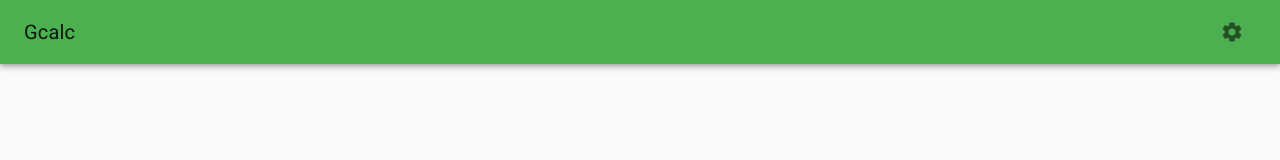
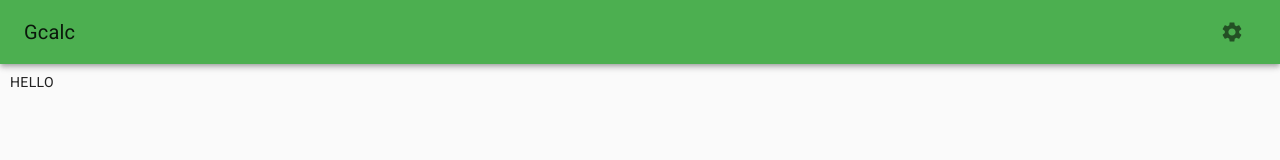
Before and after one commit to natetheadequate/eqcalc.ml, a React (Create React App) app: page / in a window 1280 px wide. Both pictures are taken after a click on the button "Settings Button". Shown: the top 160 px of the page. Built offline with nearby package versions, Linux system fonts and the light colour scheme.

Commit message:
arrow function opening of menu

```diff
--- a/src/App.jsx
+++ b/src/App.jsx
@@ -5,6 +5,7 @@ import { ThemeProvider, createMuiTheme } from '@material-ui/core/styles';
 import CssBaseline from '@material-ui/core/CssBaseline';
 import { lightBlue, teal, orange, pink, yellow, green, lightGreen } from '@material-ui/core/colors';
 import StyledAppBar from './StyledAppBar';
+import SettingsPaper from './SettingsPaper';
 
 function App() {
     const defaultThemeLight = createMuiTheme({
@@ -21,10 +22,14 @@ function App() {
             },
         }
     })
-    const [theme, setTheme] = useState({palette: {
-        primary: undefined
-    }});
+    const [theme, setTheme] = useState({
+        palette: {
+            primary: undefined
+        }
+    });
     const defaultTheme = useMediaQuery('(prefers-color-scheme: dark)') ? defaultThemeDark : defaultThemeLight;// when this line first runs, it is light mode always. Then the media query updates
+
+    const [settingsPaperOpen, setSettingsPaperOpen] = useState(false);
     return (
         <ThemeProvider theme={defaultTheme}>
             <ThemeProvider theme={(outerTheme) => createMuiTheme({
@@ -35,7 +40,8 @@ function App() {
                 },
             })}>
                 <CssBaseline>
-                    <StyledAppBar>adsfsdf</StyledAppBar>
+                    <StyledAppBar openSettings={() => setSettingsPaperOpen} />
+                    {(settingsPaperOpen) && <SettingsPaper settings={{ 'theme': [theme, setTheme] }} close={() => setSettingsPaperOpen(false)} />}
                 </CssBaseline>
             </ThemeProvider>
         </ThemeProvider>
--- /dev/null
+++ b/src/SettingsPaper.jsx
@@ -0,0 +1,18 @@
+import React from 'react';
+import { withStyles, Button } from '@material-ui/core';
+
+const styles = {
+    root: {
+        position: 'absolute',
+        width: '100%',
+        height: '100%'
+    }
+}
+function SettingsPaper({ close }) {
+
+    return (
+        <Button onClick={()=>close()} className="root">Hello</Button>
+    );
+}
+
+export default withStyles(styles)(SettingsPaper);
--- a/src/StyledAppBar.jsx
+++ b/src/StyledAppBar.jsx
@@ -1,7 +1,8 @@
-import React from 'react';
+import React, { useState } from 'react';
 
-import { withStyles, AppBar, Toolbar, Typography, IconButton } from '@material-ui/core';
-import SettingsIcon from '@material-ui/icons/Settings'
+import { withStyles, AppBar, Toolbar, Typography, IconButton, Paper } from '@material-ui/core';
+import SettingsIcon from '@material-ui/icons/Settings';
+import SettingsPaper from './SettingsPaper';
 
 
 const styles = {
@@ -10,15 +11,14 @@ const styles = {
     }
 
 }
-function MyAppBar(props) {
-    const { classes } = props;
+function MyAppBar({ classes, openSettings }) {
     return (
         <AppBar position="static">
             <Toolbar>
                 <Typography variant="h6" component="h1">
                     Gcalc
                 </Typography>
-                <IconButton className={classes.SettingsIcon} aria-label="Settings Button">
+                <IconButton onClick={openSettings()} className={classes.SettingsIcon} aria-label="Settings Button">
                     <SettingsIcon />
                 </IconButton>
             </Toolbar>
```
Also changed, not shown: src/SettingsContext.jsx (deleted, +0 -9 lines).
